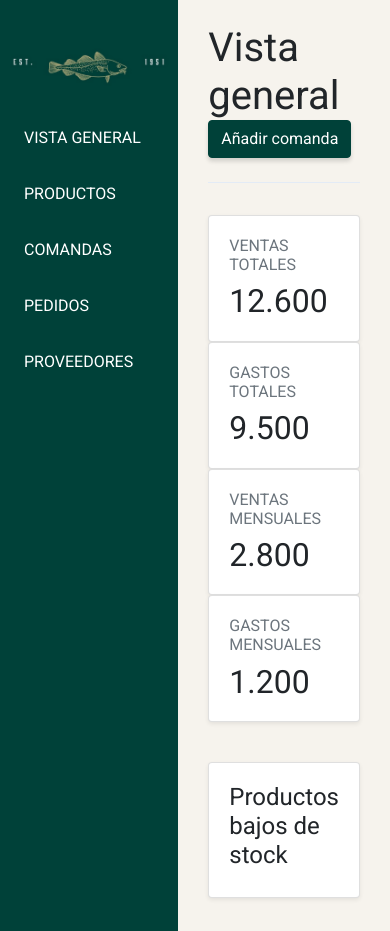
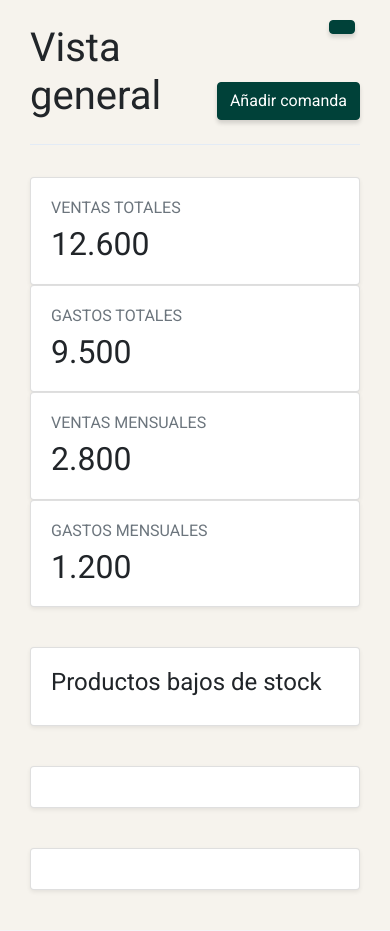
Before and after one commit to jorge7895/casa-macorra, a Yii app: template views/site/index.php in a window 390 px wide. Shown: the top 931 px of the page. Run offline with PHP 8.4 and a stand-in for Yii, Linux system fonts and the light colour scheme; the template is opened without the code that fills it, so the values that code supplies are empty; some libraries are stand-ins or nearby versions.

Commit message:
mediaquery

```diff
--- a/assets/AppAsset.php
+++ b/assets/AppAsset.php
@@ -24,6 +24,7 @@ class AppAsset extends AssetBundle
     ];
     public $js = [
         'js/formmodal.js',
+        'js/site.js'
     ];
     public $depends = [
         'yii\web\YiiAsset',
--- a/views/layouts/main.php
+++ b/views/layouts/main.php
@@ -23,20 +23,30 @@ AppAsset::register($this);
 </head>
 <body class="d-flex flex-column h-100">
 <?php $this->beginBody() ?>
-
+    <?=
+        Html::button(Icon::show('bars', ['class' => 'fa-solid', 'framework' => Icon::FAS]),['class' => 'burger-open-button shadow lift btn btn-primary','id'=>'open','onClick'=>'openBurger()'])
+    ?>
+    <?=
+        Html::button(Icon::show('home', ['class' => 'fa-solid', 'framework' => Icon::FAS]),['class' => 'burger-close-button shadow lift btn btn-primary','id'=>'close','onClick'=>'closeBurger()'])
+    ?>
 <div class="d-flex">
 
-    <input type='checkbox' id='toggle'></input>
-    <aside class='leftbar'>
+<aside class='leftbar' id='sidebar'>
 
-        <nav>
-            <?= Html::img('@web/images/logonav.png', ['alt' => 'Logo','class'=>'img-fluid pt-5']) ?>
+        <nav id="menu-on">
+            <?= Html::img('@web/images/logonav.png', ['alt' => 'Logo','class'=>'img-fluid pt-5 nav-big']) ?>
             <ul class="list-unstyled">
                 <li class="active nav-items pt-3">
-                <?= Html::a(Icon::show('home', ['class' => 'fa-solid', 'framework' => Icon::FAS])."Vista General", ['site/index'], ['class' => 'nav-link nav-text text-uppercase pl-2']) ?>
+                    <?=
+                        Html::a(Icon::show('home', ['class' => 'fa-solid', 'framework' => Icon::FAS])."&nbsp;Vista General", ['site/index'], ['class' => 'nav-link nav-text text-uppercase pl-2 nav-big']),
+                        Html::a(Icon::show('home', ['class' => 'fa-solid', 'framework' => Icon::FAS]), ['site/index'], ['class' => 'nav-link nav-text text-uppercase pl-1 nav-small'])
+                    ?>
                 </li>
                 <li class="active nav-items ">
-                <?= Html::a(Icon::show('box-open', ['class' => 'fa-solid', 'framework' => Icon::FAS])."Productos  ".Icon::show('sort-down', ['class' => 'fa-solid', 'framework' => Icon::FAS]), ['site/index'], ['class' => 'nav-link nav-text text-uppercase pl-2','data-toggle'=>'dropdown']) ?>
+                    <?=
+                        Html::a(Icon::show('box-open', ['class' => 'fa-solid', 'framework' => Icon::FAS])."&nbsp;Productos  ".Icon::show('sort-down', ['class' => 'fa-solid', 'framework' => Icon::FAS]), ['site/index'], ['class' => 'nav-link nav-text text-uppercase pl-2 nav-big','data-toggle'=>'dropdown']),
+                        Html::a(Icon::show('box-open', ['class' => 'fa-solid', 'framework' => Icon::FAS]), ['site/index'], ['class' => 'nav-link nav-text text-uppercase pl-1 nav-small','data-toggle'=>'dropdown'])
+                     ?>
                     <div class="dropdown-menu">
                         <?= Html::a("Platos", ['platos/receta'], ['class' => 'dropdown-item']) ?>
                         <?= Html::a("Productos", ['productos/index'], ['class' => 'dropdown-item']) ?>
@@ -44,24 +54,32 @@ AppAsset::register($this);
                         <?= Html::a("Categorías", ['categorias/index'], ['class' => 'dropdown-item']) ?>
                     </div>
                 </li>
-            <li class="active nav-items ">
-                <?= Html::a(Icon::show('edit', ['class' => 'fa-solid', 'framework' => Icon::FAS])."Comandas", ['comandas/index'], ['class' => 'nav-link nav-text text-uppercase pl-2']) ?>
+                <li class="active nav-items">
+                    <?=
+                        Html::a(Icon::show('edit', ['class' => 'fa-solid', 'framework' => Icon::FAS])."Comandas", ['comandas/index'], ['class' => 'nav-link nav-text text-uppercase pl-2 nav-big']),
+                        Html::a(Icon::show('edit', ['class' => 'fa-solid', 'framework' => Icon::FAS]), ['comandas/index'], ['class' => 'nav-link nav-text text-uppercase pl-1 nav-small'])
+                    ?>
                 </li>
                 <li class="active nav-items ">
-                <?= Html::a(Icon::show('shopping-cart', ['class' => 'fa-solid', 'framework' => Icon::FAS])."Pedidos", ['pedidos/index'], ['class' => 'nav-link nav-text text-uppercase pl-2']) ?>
+                    <?=
+                        Html::a(Icon::show('shopping-cart', ['class' => 'fa-solid', 'framework' => Icon::FAS])."&nbsp;Pedidos", ['pedidos/index'], ['class' => 'nav-link nav-text text-uppercase pl-2 nav-big']),
+                        Html::a(Icon::show('shopping-cart', ['class' => 'fa-solid', 'framework' => Icon::FAS]), ['pedidos/index'], ['class' => 'nav-link nav-text text-uppercase pl-1 nav-small'])
+                    ?>
                 </li>
                 <li class="active nav-items ">
-                <?= Html::a(Icon::show('address-book', ['class' => 'fa-solid', 'framework' => Icon::FAS])."Proveedores", ['proveedores/index'], ['class' => 'nav-link nav-text text-uppercase pl-2']) ?>
+                    <?=
+                        Html::a(Icon::show('address-book', ['class' => 'fa-solid', 'framework' => Icon::FAS])."&nbsp;Proveedores", ['proveedores/index'], ['class' => 'nav-link nav-text text-uppercase pl-2 nav-big']),
+                        Html::a(Icon::show('address-book', ['class' => 'fa-solid', 'framework' => Icon::FAS]), ['proveedores/index'], ['class' => 'nav-link nav-text text-uppercase pl-1 nav-small'])
+                    ?>
+                </li>
+                <li class="active nav-items" id='active' onclick="contraer()" >
+                    <label class='nav-link nav-text text-uppercase pl-2 nav-big'> <?=Icon::show('chevron-left', ['class' => 'fa-solid is-button', 'framework' => Icon::FAS]).'&nbsp;Contraer'?> </label>
+                    <label class='nav-link nav-text text-uppercase pl-2 nav-small'> <?=Icon::show('chevron-right', ['class' => 'fa-solid is-button', 'framework' => Icon::FAS])?> </label>
                 </li>
             </ul>
-
         </nav>
-
         </aside>
-    <label for='toggle' class='buton-sidebar'> <?=Icon::show('chevron-left', ['class' => 'fa-solid is-button', 'framework' => Icon::FAS])?> </label>
     <div id="content" >
-
-
         <div class="container-fluid">
             <?= $content ?>
         </div>
--- a/web/css/site.css
+++ b/web/css/site.css
@@ -144,50 +144,29 @@ a.desc:after {
     box-shadow: 0 0.2rem 0.27rem rgb(0 0 0 / 15%) !important;
 }
 
-#toggle {
-    display: none;
-}
-
-#toggle:checked ~ .leftbar {
-    max-width: 120px;
-}
-
-#toggle:checked ~ #content {
-    width: 100%;
-}
-
-#toggle:checked ~ .buton-sidebar {
-    left: 85px;
-    -webkit-transform: rotate(180deg);
-    -moz-transform: rotate(180deg);
-}
-
 #content {
-    width: 100%;
+    width: 99%;
     padding: 0;
     min-height: 100vh;
     background-color: #F6F3ED;
 }
 
 .leftbar {
-    max-width: 220px;
+    max-width: 60px;
     height: 100%;
     background: #004139;
-    box-shadow: 0 0.2rem 0.27rem rgb(0 0 0 / 15%);
+    box-shadow: 0 0.2rem 0.27rem rgb(0 0 0 / 15%) !important;
     -webkit-transition: all 0.3s;
     -o-transition: all 0.3s;
 }
 
-.buton-sidebar {
-    position:absolute;
-    cursor: pointer;
-    font-weight: 800;
-    height: 40px;
-    color:#FAFAFA;
-    margin-top: 5px;
-    padding: 0.5rem;
-    left: 11rem;
-    -webkit-transition: all 0.3s;
+.nav-small{
+    display: inline;
+    font-size: 20px;
+}
+
+.nav-big{
+    display:none;
 }
 
 body{
@@ -214,15 +193,64 @@ a:hover {
     margin: 2px;
 }
 
+.burger-open-button{
+    display: none;
+    margin: 5px;
+    position: absolute;
+    top: 15px;
+    right: 30px;
+    font-size: 22px;
+    z-index: 101;
+}
+
+.burger-close-button{
+    display: none;
+    margin: 5px;
+    position: absolute;
+    top: 10px;
+    right: 10px;
+    font-size: 22px;
+    z-index: 101;
+}
+
 
 @media screen and (max-width: 480px){
-    .buton-sidebar {
-        left: 85px;
-    }
+  .burger-open-button{
+      display:block;
+
+  }
+
+  .nav-small{
+      display: none;
+  }
+
+  .nav-big{
+      display: block;
+  }
+
+  .leftbar{
+      display: none;
+      position: absolute;
+      text-align: left;
+      min-width: 100%;
+      z-index: 100;
+  }
+
+  .nav-text{
+      margin-left: 30px;
+      font-size: 30px;
+  }
+
+  #content{
+      width: 100%;
+  }
+
+  #active{
+      display: none;
+  }
+
 }
 
-@media screen and (max-width: 1480px){
-    .buton-sidebar {
-        left: 13%;
-    }
+@media screen and (min-width:769px ) and (max-width: 1480px){
+
 }
--- /dev/null
+++ b/web/js/site.js
@@ -0,0 +1,58 @@
+function contraer(){
+
+    var elemsHiden = document.getElementsByClassName('nav-big');
+    var elemsVisible = document.getElementsByClassName('nav-small');
+
+    let content = document.getElementById('content');
+    let element = window.getComputedStyle(document.getElementById('sidebar')).getPropertyValue('width');
+
+    var sidebar = document.getElementById('sidebar');
+    console.log(element)
+
+    if( element == '60px'){
+        content.style.setProperty('width','89%');
+        sidebar.style.setProperty('max-width','220px')
+        for (let index = 0; index < elemsHiden.length; index++) {
+            if(elemsHiden[index] != null){
+                elemsHiden[index].style.display = "inline";
+            }
+            if(elemsVisible[index] != null){
+                elemsVisible[index].style.display = "none";
+            }
+        }
+    }else{
+        content.style.setProperty('width','100%');
+        sidebar.style.setProperty('max-width','60px')
+        for (let index = 0; index < elemsHiden.length; index++) {
+            if(elemsHiden[index] != null){
+                elemsHiden[index].style.display = "none";
+            }
+            if(elemsVisible[index] != null){
+                elemsVisible[index].style.display = "inline";
+            }
+        }
+    }
+
+}
+
+function openBurger(){
+
+    var sidebar = document.getElementById('sidebar');
+    var openButton = document.getElementById('open');
+    var closeButton = document.getElementById('close');
+    sidebar.style.setProperty('display', 'flex');
+    openButton.style.setProperty('display','none');
+    closeButton.style.setProperty('display', 'block');
+
+}
+
+function closeBurger(){
+
+    var sidebar = document.getElementById('sidebar');
+    var openButton = document.getElementById('open');
+    var closeButton = document.getElementById('close');
+    sidebar.style.setProperty('display', 'none');
+    openButton.style.setProperty('display','block');
+    closeButton.style.setProperty('display', 'none');
+
+}
```
Also changed, not shown: 1 other file. Lines whose indentation alone changed are shown as unchanged.
